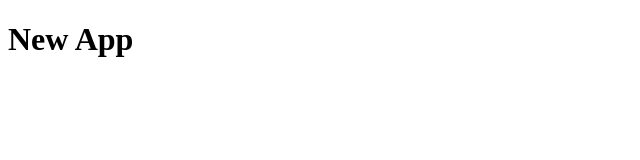
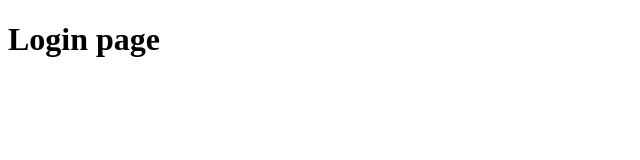
Before and after one commit to nikrassel/rs-test, a React (Create React App) app: page /login in a window 1280 px wide. Shown: the top 160 px of the page, without its empty margins (0-640 px from the left). Built offline with nearby package versions, Linux system fonts and the light colour scheme.

Commit message:
add base routing

```diff
--- a/package.json
+++ b/package.json
@@ -12,6 +12,7 @@
     "@types/react-dom": "^18.2.7",
     "react": "^18.2.0",
     "react-dom": "^18.2.0",
+    "react-router-dom": "^6.15.0",
     "react-scripts": "5.0.1",
     "typescript": "^4.9.5",
     "web-vitals": "^2.1.4"
--- a/src/App.tsx
+++ b/src/App.tsx
@@ -1,10 +1,20 @@
 import React from "react";
+import { Route, Routes } from "react-router-dom";
+import Main from "./pages/main";
+import BrowseInfo from "./pages/browseInfo";
+import Login from "./pages/login";
+import NotFound from "./pages/notFound";
 
 function App() {
   return (
-    <div className="App">
-      <h1>New App</h1>
-    </div>
+    <>
+      <Routes>
+        <Route path="/" element={<Main />} />
+        <Route path="/browse" element={<BrowseInfo />} />
+        <Route path="/login" element={<Login />} />
+        <Route path="*" element={<NotFound />} />
+      </Routes>
+    </>
   );
 }
 
--- a/src/index.tsx
+++ b/src/index.tsx
@@ -1,8 +1,13 @@
 import React from "react";
 import ReactDOM from "react-dom/client";
+import { BrowserRouter } from "react-router-dom";
 import App from "./App";
 
 const root = ReactDOM.createRoot(
   document.getElementById("root") as HTMLElement
 );
-root.render(<App />);
+root.render(
+  <BrowserRouter>
+    <App />
+  </BrowserRouter>
+);
--- /dev/null
+++ b/src/pages/browseInfo.tsx
@@ -0,0 +1,7 @@
+import React from "react";
+
+const BrowseInfo = () => {
+  return <h1>Browse Info</h1>;
+};
+
+export default BrowseInfo;
--- /dev/null
+++ b/src/pages/login.tsx
@@ -0,0 +1,7 @@
+import React from "react";
+
+const Login = () => {
+  return <h1>Login page</h1>;
+};
+
+export default Login;
--- /dev/null
+++ b/src/pages/main.tsx
@@ -0,0 +1,7 @@
+import React from "react";
+
+const Main = () => {
+  return <h1>Main Page</h1>;
+};
+
+export default Main;
--- /dev/null
+++ b/src/pages/notFound.tsx
@@ -0,0 +1,7 @@
+import React from "react";
+
+const NotFound = () => {
+  return <h1>Такой страницы не существует</h1>;
+};
+
+export default NotFound;
```
Also changed, not shown: 1 other file (tests, documents, lock files or other folders).
